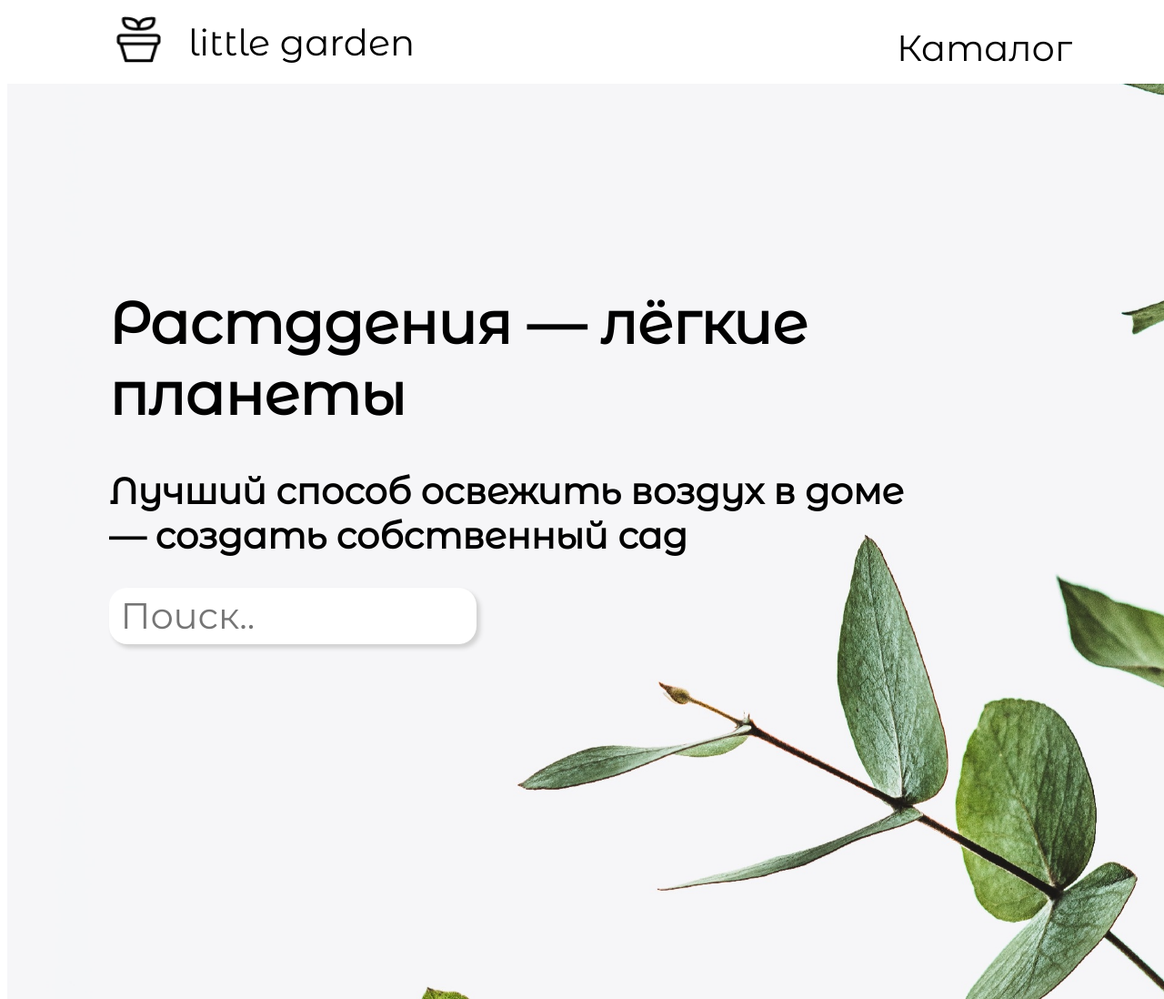
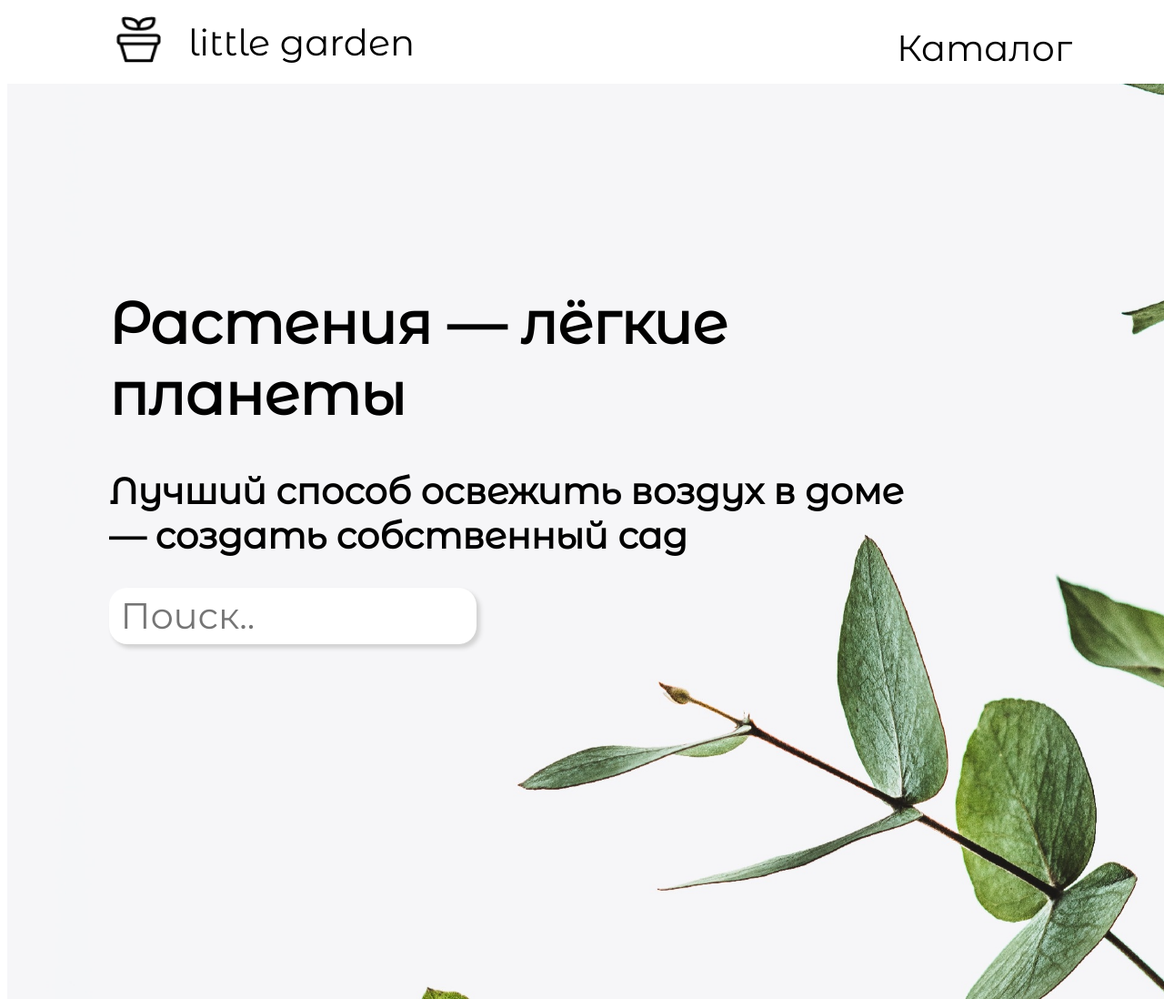
Before and after one commit to AnastasiyaVolchenko/little-garden, a plain HTML site: page index.html in a window 1280 px wide. Shown: the top 1098 px of the page at 91% size. Drawn offline with Linux system fonts and the light colour scheme.

Commit message:
Update index.html

```diff
--- a/index.html
+++ b/index.html
@@ -57,7 +57,7 @@
 
       <!-- ЗАГОЛОВОК-СЛОГАН -->
     <div class='title-container'>
-      <h1>Растggения — лёгкие планеты</h1>
+      <h1>Растения — лёгкие планеты</h1>
       <h2>Лучший способ освежить воздух в доме — создать собственный сад</h2>
       <div class="search-stroke">
         <input type="text" placeholder=" Поиск..">
```
